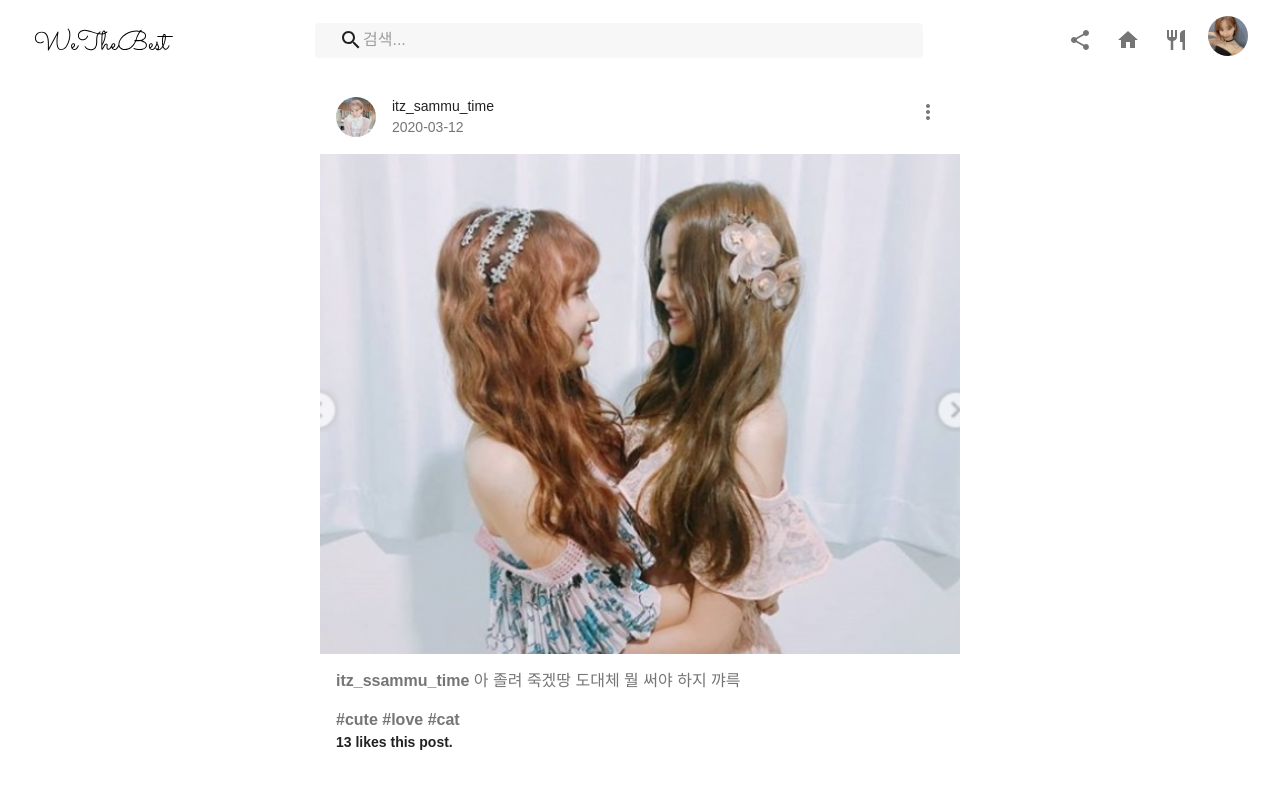
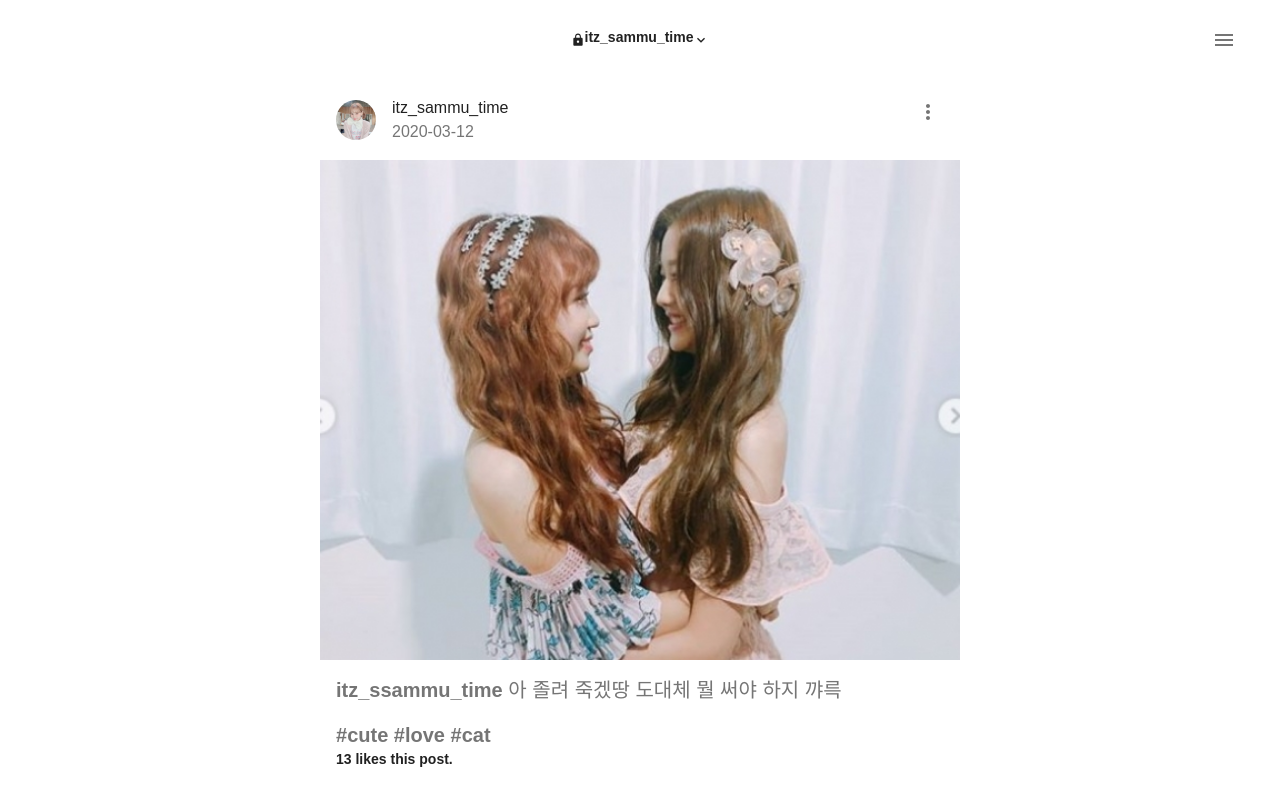
Before and after one commit to you-genie/formixmatch, a React (Create React App) app: page /pictorant in a window 1280 px wide. Shown: the top 800 px of the page. Built offline with nearby package versions, Linux system fonts and the light colour scheme.

Commit message:
[#2, #1] Merged into one, made ProfileAppBar, fully used in ProfileView only.

```diff
--- a/src/modules/views/Home.js
+++ b/src/modules/routes/Profile.js
@@ -1,20 +1,20 @@
 import React from 'react';
 import {withStyles} from '@material-ui/core/styles';
-import Profile from "../subviews/Profile";
-import GalleryTab from "../subviews/GalleryTab";
+import ProfileView from "../views/ProfileView";
+import GalleryTab from "../views/GalleryTab";
 
 const styles = (theme) => {
 
 }
 
-function Home(props) {
+function Profile(props) {
 	const { classes } = props;
     return (
         <div className={classes.root}>
-            <Profile />
+            <ProfileView />
             <GalleryTab />
         </div>
     );
 }
 
-export default withStyles(styles)(Home);
+export default withStyles(styles)(Profile);
--- a/src/modules/subviews/AppBar.js
+++ /dev/null
@@ -1,166 +0,0 @@
-import React from 'react';
-import {fade, makeStyles} from '@material-ui/core/styles/';
-import AppBar from '@material-ui/core/AppBar';
-import ToolBar from '@material-ui/core/Toolbar';
-import Grid from '@material-ui/core/Grid';
-import IconButton from '@material-ui/core/IconButton';
-import Button from '@material-ui/core/Button';
-import InputBase from '@material-ui/core/InputBase';
-import Avatar from '@material-ui/core/Avatar';
-import SearchIcon from '@material-ui/icons/Search';
-import HomeIcon from '@material-ui/icons/Home';
-import PlaceIcon from '@material-ui/icons/Place';
-import ShareIcon from '@material-ui/icons/Share';
-import RestaurantIcon from '@material-ui/icons/Restaurant';
-import Logo from '../../assets/icons/logo.svg';
-import Profile from '../../assets/icons/profile.jpg';
-
-const useStyles = makeStyles((theme) => ({
-    root: {
-        padding: theme.spacing(1),
-        width: '100%',
-        alignItems: 'center',
-        justify: 'center',
-    },
-    logo: {
-        width: '150px',
-        [theme.breakpoints.down('xs')]: {
-            width: '160px',
-            height: '100px'
-        },
-    },
-    search: {
-        position: 'relative',
-        borderRadius: theme.shape.borderRadius,
-        backgroundColor: fade(theme.palette.common.black, 0.03),
-        '&:hover': {
-            backgroundColor: fade(theme.palette.common.black, 0.06),
-        },
-        margin: theme.spacing(0, 10),
-        '&:click': {
-            margin: theme.spacing(0, 3),
-        },
-        width: '50%',
-        [theme.breakpoints.down('xs')]: {
-            width: '0',
-            margin: '0',
-        },
-    },
-    grow: {
-        flexGrow: 1,
-        [theme.breakpoints.down('xs')]: {
-            display: 'none',
-        },
-    },
-    icon:{
-        width: theme.spacing(6),
-    },
-    searchIcon: {
-        padding: theme.spacing(0, 3),
-        height: '100%',
-        position: 'absolute',
-        display: 'flex',
-        pointerEvents: 'none',
-        alignItems: 'center',
-        justifyContent: 'center',
-        [theme.breakpoints.down('xs')]: {
-            display: 'none',
-        },
-    },
-    inputRoot: {
-        color: 'inherit',
-        [theme.breakpoints.down('xs')]: {
-            visibility: 'collapse',
-        },
-    },
-    inputInput: {
-        padding: theme.spacing(1, 1, 1, 1),
-        // vertical padding + font size from searchIcon
-        paddingLeft: `calc(1em + ${theme.spacing(4)}px)`,
-        transition: theme.transitions.create('width'),
-        width: '100px',
-        [theme.breakpoints.up('md')]: {
-            width: '12ch',
-            '&:focus': {
-                width: '20ch',
-            },
-        },
-    },
-    profile: {
-        marginLeft: theme.spacing(1),
-    },
-    icons: {
-        display: 'flex',
-        [theme.breakpoints.down('xs')]: {
-            visibility: 'hidden',
-            display: 'block',
-        },
-    },
-    fadedSearch: {
-        display: 'none',
-        marginTop: theme.spacing(1),
-        width: theme.spacing(6),
-        height: theme.spacing(6),
-        color: theme.palette.text.primary,
-        backgroundColor: theme.palette.background.default,
-        [theme.breakpoints.down('xs')]: {
-            display: 'flex',
-        },
-    }
-}));
-
-function CustomAppBar(props) {
-    const classes = useStyles();
-    return (
-        <Grid
-            container lg={12}
-            direction='row'
-            alignItems='center'
-            className={classes.root}>
-            <Grid
-                item
-                xs={12}>
-                <AppBar elevation="0" color="transparent" position="static">
-                    <ToolBar >
-                        <Button
-                            className={classes.logo}
-                            startIcon={<img src={Logo} className={classes.logo}/>} />
-                        <div className={classes.grow} />
-                        <div className={classes.search}>
-                            <div className={classes.searchIcon}>
-                                <SearchIcon />
-                            </div>
-                            <InputBase
-                                placeholder={"검색..."}
-                                classes={{
-                                    root: classes.inputRoot,
-                                    input: classes.inputInput,
-                                }}
-                                inputProps={{'area-label': 'search'}} />
-                        </div>
-                        <div className={classes.grow} />
-                        <div className={classes.icons} >
-                            <IconButton className={classes.icon}>
-                                <ShareIcon />
-                            </IconButton>
-                            <IconButton className={classes.icon}>
-                                <HomeIcon />
-                            </IconButton>
-                            <IconButton className={classes.icon}>
-                                <RestaurantIcon />
-                            </IconButton>
-                            <Avatar className={classes.profile} alt="IZ ON ME" src={Profile} />
-                        </div>
-                        <Avatar className={classes.fadedSearch} >
-                            <HomeIcon />
-                        </Avatar>
-                    </ToolBar>
-                </AppBar >
-            </Grid>
-
-        </Grid>
-
-    );
-}
-
-export default  CustomAppBar;
--- a/src/modules/theme.js
+++ b/src/modules/theme.js
@@ -5,13 +5,21 @@ const rawTheme = createMuiTheme({
     palette: {
         primary: {
             light: '#ede7f6',
-            main: '#6200ea',
-            dark: '#311b92',
+            main: '#2196f3',
+            dark: '#0069c0',
         },
         secondary: {
             light: '#fff5f8',
-            main: '#ff3366',
-            dark: '#e62958',
+            main: '#e53935',
+            dark: '#ab000d',
+        },
+        like: {
+            main: '#e53935'
+        },
+        grad: {
+            purple: '#8e24aa',
+            red: '#d81b60',
+            yellow: '#ff9800'
         },
         warning: {
             main: '#ffc071',
@@ -76,12 +84,9 @@ const theme = {
         },
         h4: {
             ...rawTheme.typography.h4,
-            fontSize: 32,
-            fontWeight: rawTheme.typography.fontWeightLight,
-            [rawTheme.breakpoints.down('sm')]: {
-                fontSize: 26,
-                lineHeight: 2,
-            }
+            fontSize: 26,
+            lineHeight: 2,
+            fontWeight: rawTheme.typography.fontWeightLight
         },
         h5: {
             ...rawTheme.typography.h5,
@@ -95,25 +100,16 @@ const theme = {
         },
         subtitle1: {
             ...rawTheme.typography.subtitle1,
-            fontSize: 18,
-            [rawTheme.breakpoints.down('sm')]: {
-                fontSize: 24,
-            }
+            fontSize: 24
         },
         body1: {
             ...rawTheme.typography.body2,
             fontWeight: rawTheme.typography.fontWeightRegular,
-            fontSize: 16,
-            [rawTheme.breakpoints.down('sm')]: {
-                fontSize: 20,
-            }
+            fontSize: 20
         },
         body2: {
             ...rawTheme.typography.body1,
-            fontSize: 14,
-            [rawTheme.breakpoints.down('sm')]: {
-                fontSize: 16,
-            }
+            fontSize: 16,
         },
     },
 };
--- /dev/null
+++ b/src/modules/views/ProfileAppBar.js
@@ -0,0 +1,80 @@
+import React from 'react';
+import {fade, makeStyles} from '@material-ui/core/styles/';
+import AppBar from '@material-ui/core/AppBar';
+import ToolBar from '@material-ui/core/Toolbar';
+import Grid from '@material-ui/core/Grid';
+import ButtonBase from '@material-ui/core/ButtonBase';
+import Typography from '@material-ui/core/Typography';
+import IconButton from '@material-ui/core/IconButton';
+import MenuIcon from '@material-ui/icons/Menu';
+import LockIcon from '@material-ui/icons/Lock';
+import ExpandMoreIcon from '@material-ui/icons/ExpandMore';
+
+const useStyles = makeStyles((theme) => ({
+    root: {
+        padding: theme.spacing(1),
+        width: '100%',
+        alignItems: 'center',
+        justify: 'center',
+    },
+    id: {
+        paddingBottom: theme.spacing(0.5),
+    },
+    spacing: {
+        visibility: 'hidden'
+    }
+}));
+
+function CustomAppBar(props) {
+    const {user} = props
+    const classes = useStyles();
+    return (
+        <Grid
+            container lg={12}
+            direction='row'
+            alignItems='center'
+            className={classes.root}>
+            <Grid
+                item
+                xs={12}>
+                <AppBar elevation="0" color="transparent" position="static">
+                    <ToolBar >
+                        <Grid
+                            container
+                            direction='row'
+                            justify='space-between'>
+                            <div className={classes.spacing}>
+                                <IconButton>
+                                    <MenuIcon />
+                                </IconButton>
+                            </div>
+                            <ButtonBase
+                                focusRipple
+                                key={user.id}>
+                                <LockIcon style={{fontSize: 14}}/>
+                                <Typography variant='subtitle2' className={classes.id}>
+                                    {user.id}
+                                </Typography>
+                                <ExpandMoreIcon style={{fontSize: 16}}/>
+                            </ButtonBase>
+
+                            <IconButton>
+                                <MenuIcon />
+                            </IconButton>
+                        </Grid>
+
+                    </ToolBar>
+                </AppBar >
+            </Grid>
+
+        </Grid>
+
+    );
+}
+CustomAppBar.defaultProps = {
+    user: {
+        id: 'itz_sammu_time',
+        uid: 0
+    }
+}
+export default  CustomAppBar;
--- a/src/modules/subviews/Profile.js
+++ b/src/modules/views/ProfileView.js
@@ -71,7 +71,7 @@ const useStyles = makeStyles((theme) => ({
     }
 }))
 
-function Profile(props) {
+function ProfileView(props) {
     const classes = useStyles();
     const preventDefault = (event) => event.preventDefault();
 
@@ -156,4 +156,4 @@ function Profile(props) {
     );
 }
 
-export default Profile;
+export default ProfileView;
```
Also changed, not shown: src/App.js (+4 -4 lines), src/modules/routes/Pictorant.js (renamed from src/modules/views/Pictorant.js), src/modules/views/AppFooter.js (renamed from src/modules/subviews/AppFooter.js), src/modules/views/GalleryTab.js (renamed from src/modules/subviews/GalleryTab.js), 1 other file (tests, documents, lock files or other folders).
